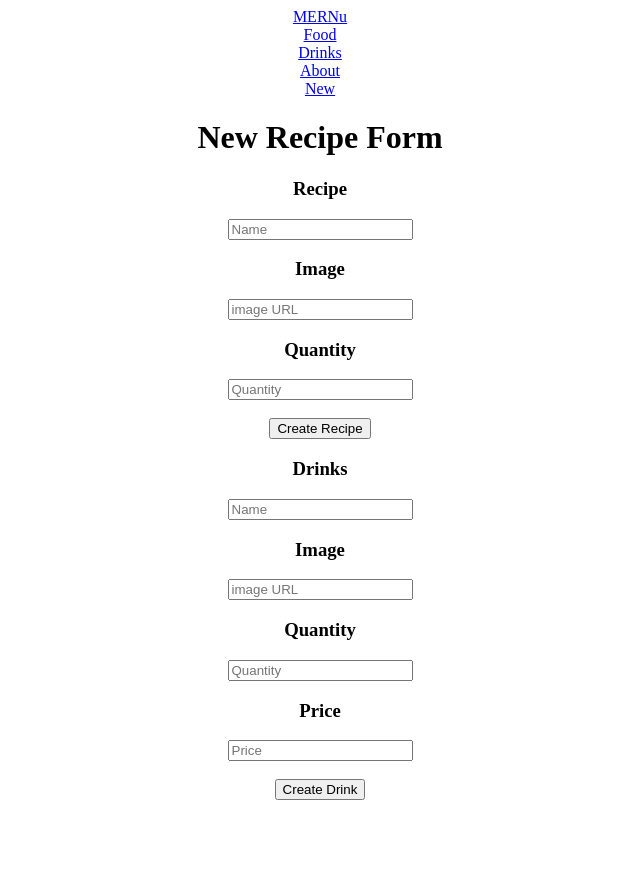
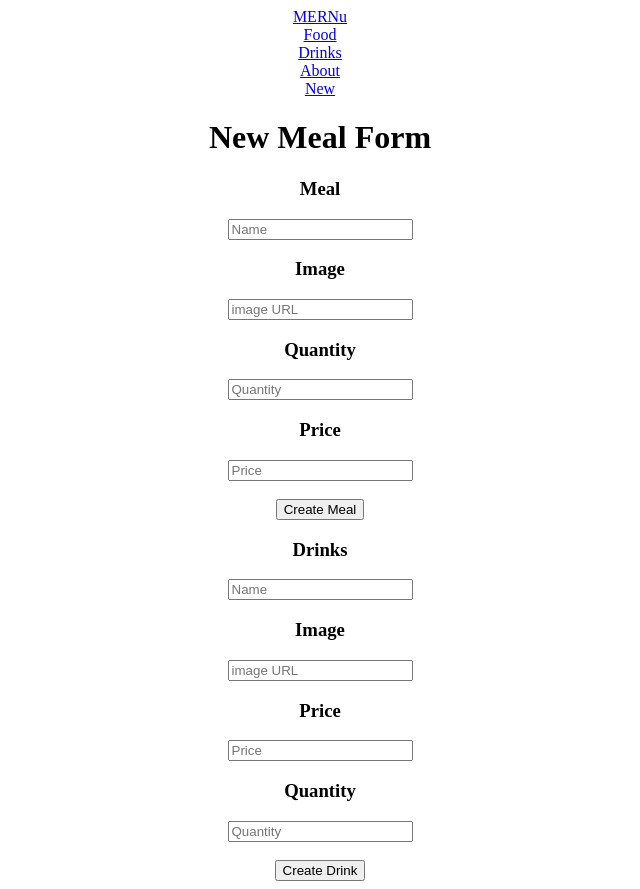
Before and after one commit to fvences92/Project3-frontend, a React (Create React App) app: page /new in a window 1280 px wide. Shown: the whole page, without its empty margins (320-960 px from the left). Before the commit the page ends 808 px from the top, so only its background shows below. Built offline with nearby package versions, Linux system fonts and the light colour scheme; no server answers.

Commit message:
foodshow and drinkshow added

```diff
--- a/src/components/Main.js
+++ b/src/components/Main.js
@@ -13,8 +13,8 @@ function Main(props) {
   const [foods, setFood] = useState(null)
   const [drinks, setDrink] = useState(null)
   //Importing Backend URL
-  const FURL = 'https://project-backend-3.herokuapp.com/meals'
-  const DURL = 'https://project-backend-3.herokuapp.com/drinks'
+  const FURL = 'https://project-backend-3.herokuapp.com/meals/'
+  const DURL = 'https://project-backend-3.herokuapp.com/drinks/'
 
   //fetching food from backend
   const getFood = async () => {
@@ -25,6 +25,14 @@ function Main(props) {
 
   // CREATE FOOD
   const createFood = async (eachFood) => {
+    console.log(eachFood)
+    await fetch(FURL, {
+      method: 'POST',
+      header: {
+        'Content-Type': 'Application/JSON',
+      },
+      body: JSON.stringify(eachFood),
+    })
     // make post request to create foo
     // update list of food
     getFood();
@@ -67,15 +75,20 @@ function Main(props) {
 
   // CREATE DRINK
   const createDrink = async (eachDrink) => {
-    // make post request to create foo
-    // update list of food
-    getDrink();
+    await fetch (DURL, {
+      method: 'POST',
+      header: {
+        'Content-Type': 'Application/JSON',
+      },
+      body: JSON.stringify(eachDrink),
+    })
+
   };
 
   // UPDATE Drink
   const updateDrinks = async (eachDrink, id) => {
     //make PUT request to update people
-    await fetch(DURL + id, {
+    await fetch(DURL, {
       method: "PUT",
       headers: {
         "Content-Type": "Application/JSON",
@@ -138,11 +151,15 @@ function Main(props) {
               {...rp} />
           )}></Route>
 
-        <Route path='/new'>
-          <New createFood={createFood}
-            createDrink={createDrink} />
+        <Route path='/new' render={(rp) =>
+        (
+          <New
+            createFood={createFood}
+            createDrink={createDrink}
+            {...rp} />
+        )}></Route>;
 
-        </Route><Route path='/about'>
+      <Route path='/about'>
           <About />
         </Route>
 
--- a/src/pages/Drinks.js
+++ b/src/pages/Drinks.js
@@ -10,7 +10,7 @@ const Drinks = (props) => {
             <div key={eachDrink._id} className="home-container">
                 <div className="home-inner-container">
                     <div className="image-link">
-                        <Link to={`/drinks/${eachDrink._id}`} className="link-element">{eachDrink._id}</Link>
+                        <Link to={`/drinks/${eachDrink._id}`} className="link-element">{eachDrink.name}</Link>
                     </div>
                 </div>
                 <div className="footer-space-container">
--- a/src/pages/Drinkshow.js
+++ b/src/pages/Drinkshow.js
@@ -8,10 +8,18 @@ function Drinkshow (props){
     const drinko = drinks.find(p => p._id === id )
 
 
+    const removeDrinks = () => {
+        props.deleteDrinks(drinko._id);
+        props.history.push ('/menu')
+        }
+
     return (
         <div>
-
-        <h1>{drinko._id}</h1>
+        <h1>{drinko.name}</h1>
+        <img src = {drinko.image} alt={drinko.name}></img>
+        <h2>{drinko.price}</h2>
+        <h3>{drinko.quantity}</h3>
+        <button id='delete' onClick={removeDrinks}>Delete</button>
         </div>
         )
     }
--- a/src/pages/Foodshow.js
+++ b/src/pages/Foodshow.js
@@ -7,13 +7,21 @@ function Foodshow (props){
     const foods = props.foods
     const recipe = foods.find(p => p._id === id )
 
+    const removeFood = () => {
+        props.deleteFoods(recipe._id);
+        props.history.push ('/menu')
+        }
 
     return (
         <div>
-
-        <h1>{recipe.name}</h1>
+        <h1>{recipe.recipeName}</h1>
+        <img src = {recipe.recipeThumb} alt={recipe.recipeName}></img>
+        <h2>{recipe.price}</h2>
+        <h3>{recipe.qty}</h3>
+        <button id='delete' onClick={removeFood}>Delete</button>
         </div>
         )
     }
 
+
 export default Foodshow;
--- a/src/pages/New.js
+++ b/src/pages/New.js
@@ -37,10 +37,11 @@ const New = (props) => {
             qty: "",
         });
     };
+
     //HANDLESUBMIT FUNCTION FOR FORM
     const handleSubmitDrinks = (event) => {
         event.preventDefault();
-        props.createDrink(newForm);
+        props.createDrink(newFormDrink);
         setNewFormDrink({
             name: "",
             image: "",
@@ -48,33 +49,39 @@ const New = (props) => {
             quantity: "",
         });
     };
+
+
+
+
     return (
         <div className="new-box">
             <div className="title-box">
-                <h1>New Recipe Form</h1>
+                <h1>New Meal Form</h1>
             </div>
             <form onSubmit={handleSubmitFood}>
                 <div className="input-boxes">
-                    <h3>Recipe</h3>
-                    <input type="text" value={newForm.recipeName} name="title" placeholder="Name" onChange={handleChange} />
+                    <h3>Meal</h3>
+                    <input type="text" value={newForm.recipeName} name="recipeName" placeholder="Name" onChange={handleChange} />
                     <h3>Image</h3>
-                    <input type="text" value={newForm.recipeThumb} name="image" placeholder="image URL" onChange={handleChange} />
+                    <input type="text" value={newForm.recipeThumb} name="recipeThumb" placeholder="image URL" onChange={handleChange} />
                     <h3>Quantity</h3>
-                    <input type="text" value={newForm.qty} name="description" placeholder="Quantity" onChange={handleChange} />
+                    <input type="text" value={newForm.qty} name="qty" placeholder="Quantity" onChange={handleChange} />
+                    <h3>Price</h3>
+                    <input type="text" value={newForm.price} name="price" placeholder="Price" onChange={handleChange} />
                 </div>
                 <br />
-                <input type="submit" value="Create Recipe" className="post-button"/>
+                <input type="submit" value="Create Meal" className="post-button"/>
             </form>
             <form onSubmit={handleSubmitDrinks}>
-                <div className="input-boxes">
+                <div className="input-boxes1">
                     <h3>Drinks</h3>
-                    <input type="text" value={newFormDrink.name} name="title" placeholder="Name" onChange={handleChangeDrink} />
+                    <input type="text" value={newFormDrink.name} name="name" placeholder="Name" onChange={handleChangeDrink} />
                     <h3>Image</h3>
                     <input type="text" value={newFormDrink.image} name="image" placeholder="image URL" onChange={handleChangeDrink} />
+                    <h3>Price</h3>
+                    <input type="text" value={newFormDrink.price} name="price" placeholder="Price" onChange={handleChangeDrink} />
                     <h3>Quantity</h3>
-                    <input type="text" value={newFormDrink.quantity} name="description" placeholder="Quantity" onChange={handleChangeDrink} />
-                    <h3>Price</h3>
-                    <input type="text" value={newFormDrink.price} name="description" placeholder="Price" onChange={handleChangeDrink} />
+                    <input type="text" value={newFormDrink.quantity} name="quantity" placeholder="Quantity" onChange={handleChangeDrink} />
                 </div>
                 <br />
                 <input type="submit" value="Create Drink" className="post-button"/>
```
